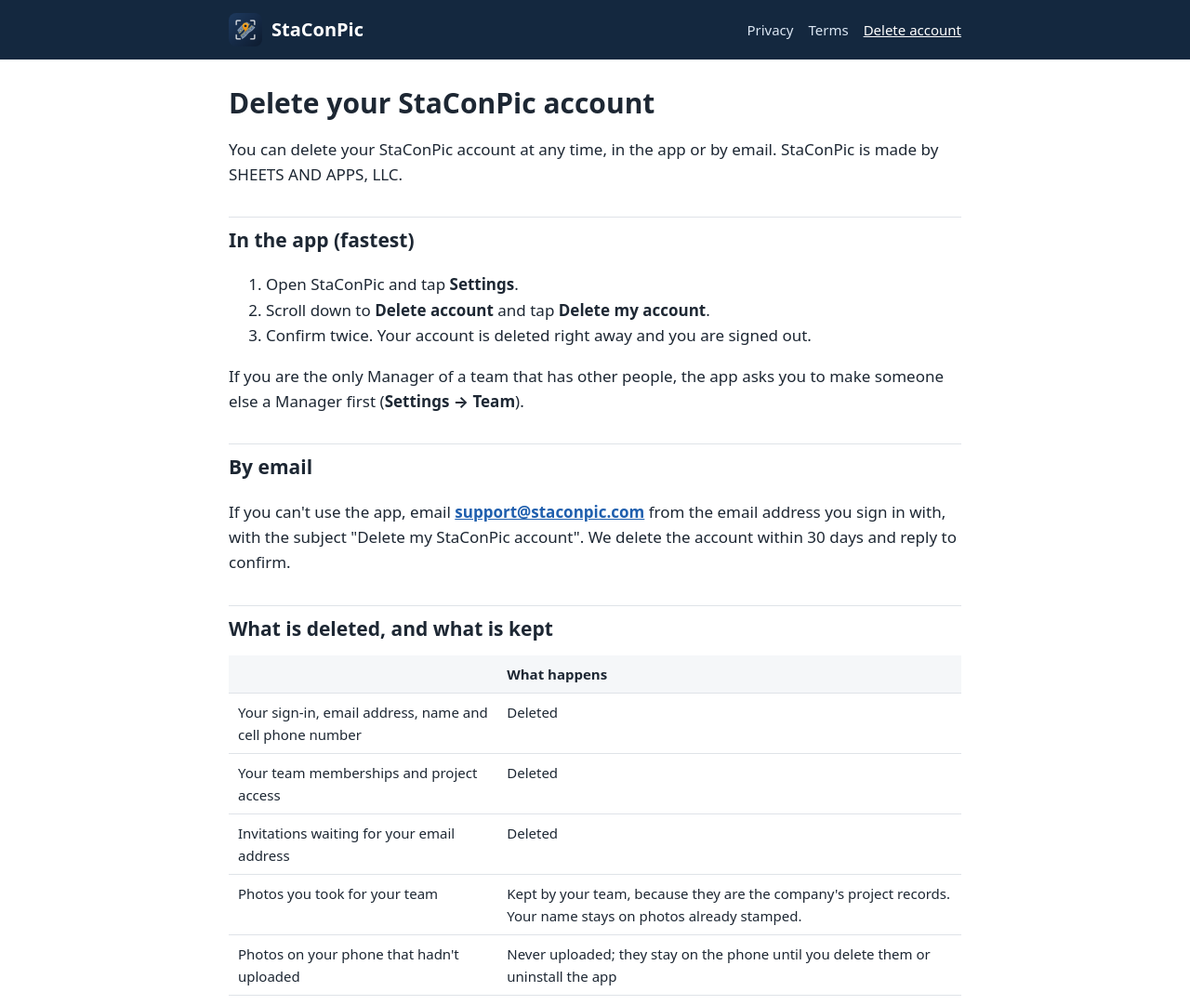
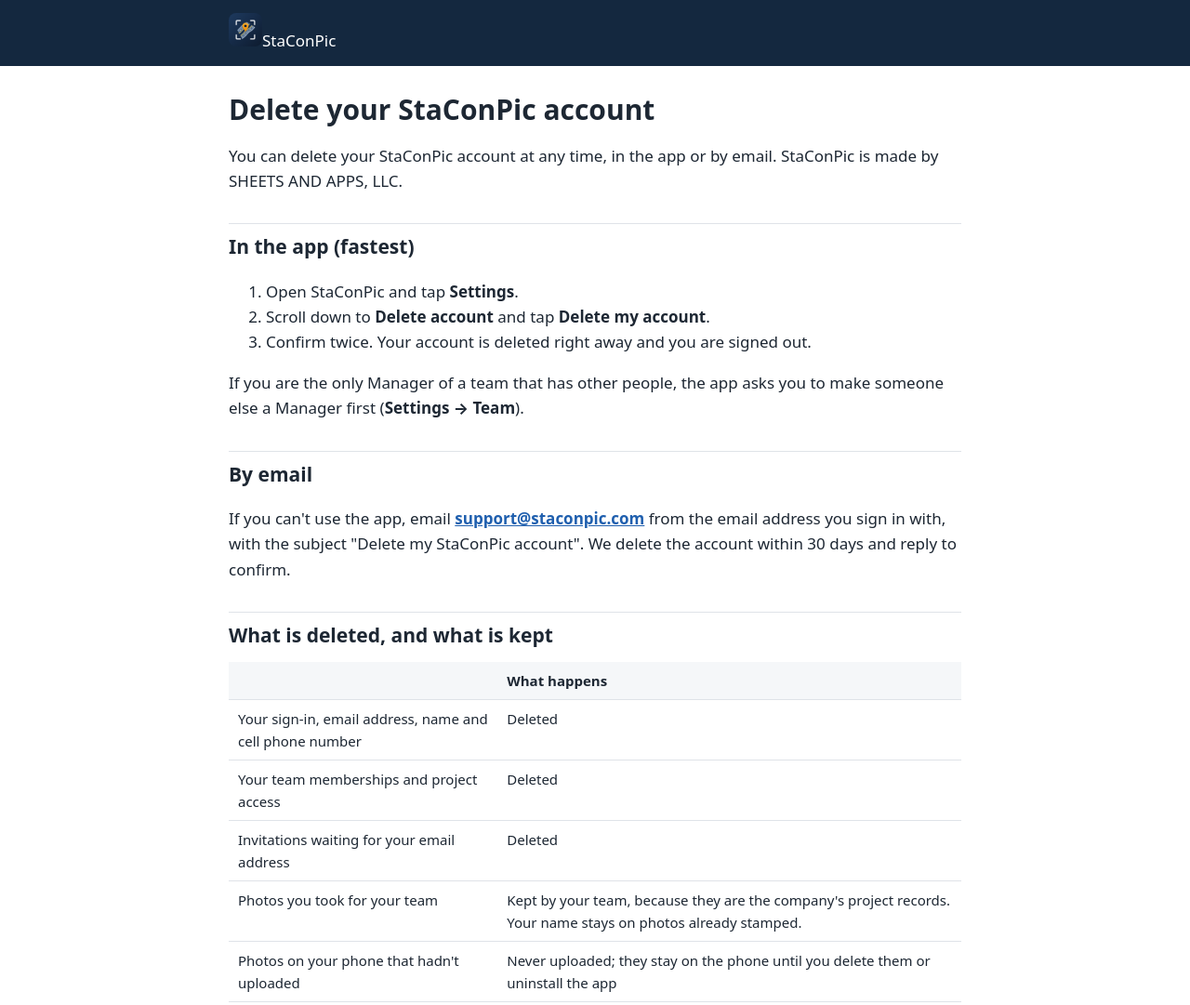
Before and after one commit to nesmith2135/staconpic-website, a plain HTML site: page delete-account/index.html in a window 1280 px wide. Shown: the top 1081 px of the page at 93% size. Drawn offline with Linux system fonts and the light colour scheme.

Commit message:
Add files via upload

```diff
--- a/delete-account/index.html
+++ b/delete-account/index.html
@@ -11,8 +11,7 @@
 </head>
 <body>
 <header><div class="wrap">
-<a class="home" href="/"><img src="/icon-192.png" alt="">StaConPic</a>
-<nav><a href="/privacy/">Privacy</a><a href="/terms/">Terms</a><a href="/delete-account/" aria-current="page">Delete account</a></nav>
+<span class="home"><img src="/icon-192.png" alt="">StaConPic</span>
 </div></header>
 <main><div class="wrap">
 <h1>Delete your StaConPic account</h1>
@@ -65,7 +64,7 @@
 <span>© 2026 SHEETS AND APPS, LLC</span>
 <a href="/privacy/">Privacy Policy</a>
 <a href="/terms/">Terms of Service</a>
-<a href="/delete-account/">Delete your account</a>
+<a href="/delete-account/" aria-current="page">Delete your account</a>
 <a href="mailto:support@staconpic.com">support@staconpic.com</a>
 </div></footer>
 </body>
```
